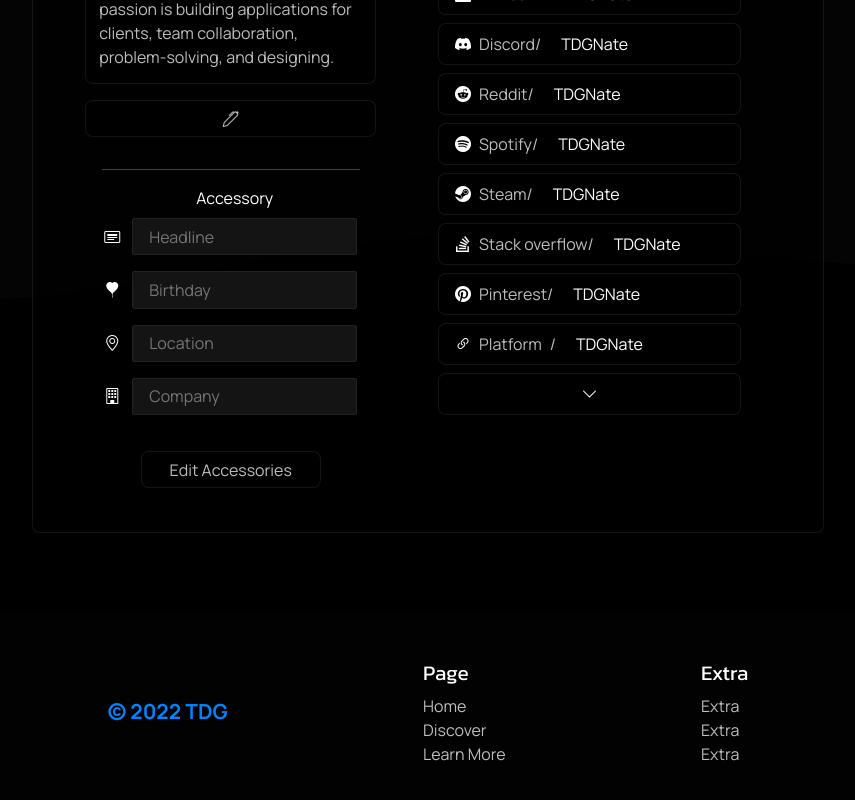
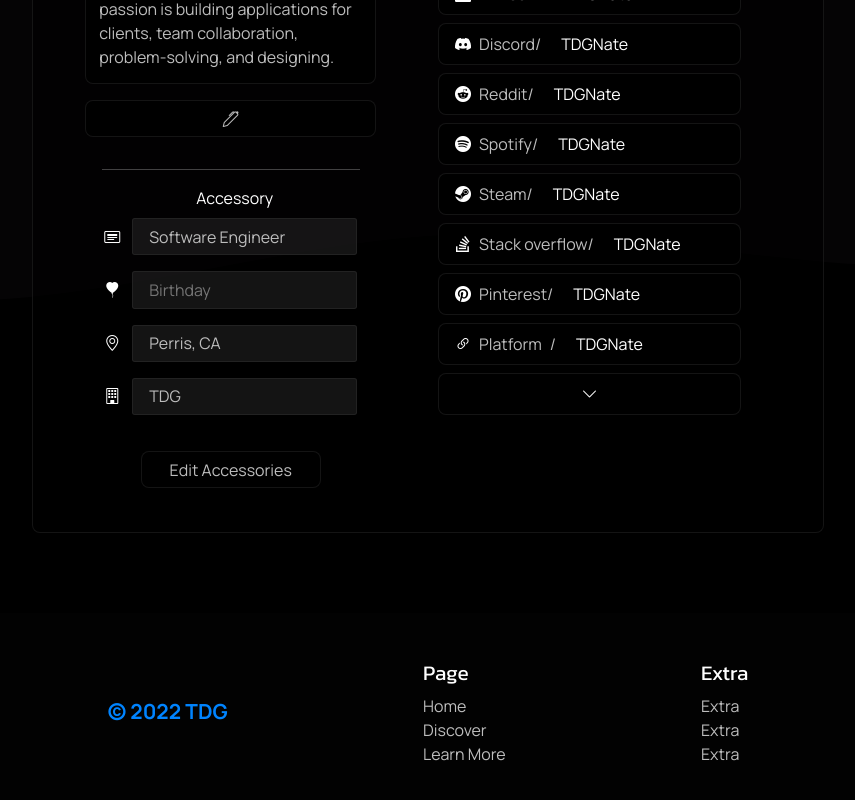
Before and after one commit to TDG-Org/Statue-Status, a React (Create React App) app in the folder client/: page /profile in a window 1280 px wide. Shown: the part 1377-2177 px from the top of the page, without its empty margins (422-1277 px from the left). Built offline with nearby package versions, Linux system fonts and the light colour scheme.

Commit message:
cleaning up code

```diff
--- a/client/src/components/Statue/Profile Statue/ProfileStatueAccessory.jsx
+++ b/client/src/components/Statue/Profile Statue/ProfileStatueAccessory.jsx
@@ -5,7 +5,6 @@
 
 // Moment
 import moment from "moment";
-moment().format();
 
 import "react-datepicker/dist/react-datepicker.css";
 
@@ -13,7 +12,7 @@
 const NateData = {
   headline: "Software Engineer",
   location: "Perris, CA",
-  company: "TDG"
+  company: "TDG",
 };
 
 const ProfileStatueAccessory = () => {
@@ -22,13 +21,15 @@
 
   // Date
   const [selectedDate, setSelectedDate] = useState(null);
+
   // Final Date
   const [finalSelectedDate, setFinalSelectedDate] = useState(null);
+
     // Check if Editing is active
     const [editStatueAccessoryActive, setEditStatueAccessoryActive] = useState(false);
 
   // Other Values
-  const [accessoriesValues, setAccessoriesValues] = useState();
+  const [accessoriesValues, setAccessoriesValues] = useState(NateData);
 
   // Current Accessory Values input
   const [accessoriesValuesCurrent, setAccessoriesValuesCurrent] = useState(accessoriesValues);
@@ -57,7 +58,6 @@
     // Check which key value we need to update
     switch(elName) {
       case "headline":
-        // code block
         let headline = elValue;
         setAccessoriesValuesCurrent(current => {
           return {
@@ -67,7 +67,6 @@
         });
         break;
       case "location":
-        // code block
         let location = elValue;
         setAccessoriesValuesCurrent(current => {
           return {
@@ -77,7 +76,6 @@
         });
         break;
       case "company":
-        // code block
         let company = elValue;
         setAccessoriesValuesCurrent(current => {
           return {
@@ -125,7 +123,6 @@
     } else {
       setTimeout(() => {
         theDatePicker.value = moment(finalSelectedDate).format("MMM D, YYYY");
-        // console.log(finalSelectedDate, moment(finalSelectedDate).format("MMM D, YYYY"));
       }, 100);
     }
   }
```
